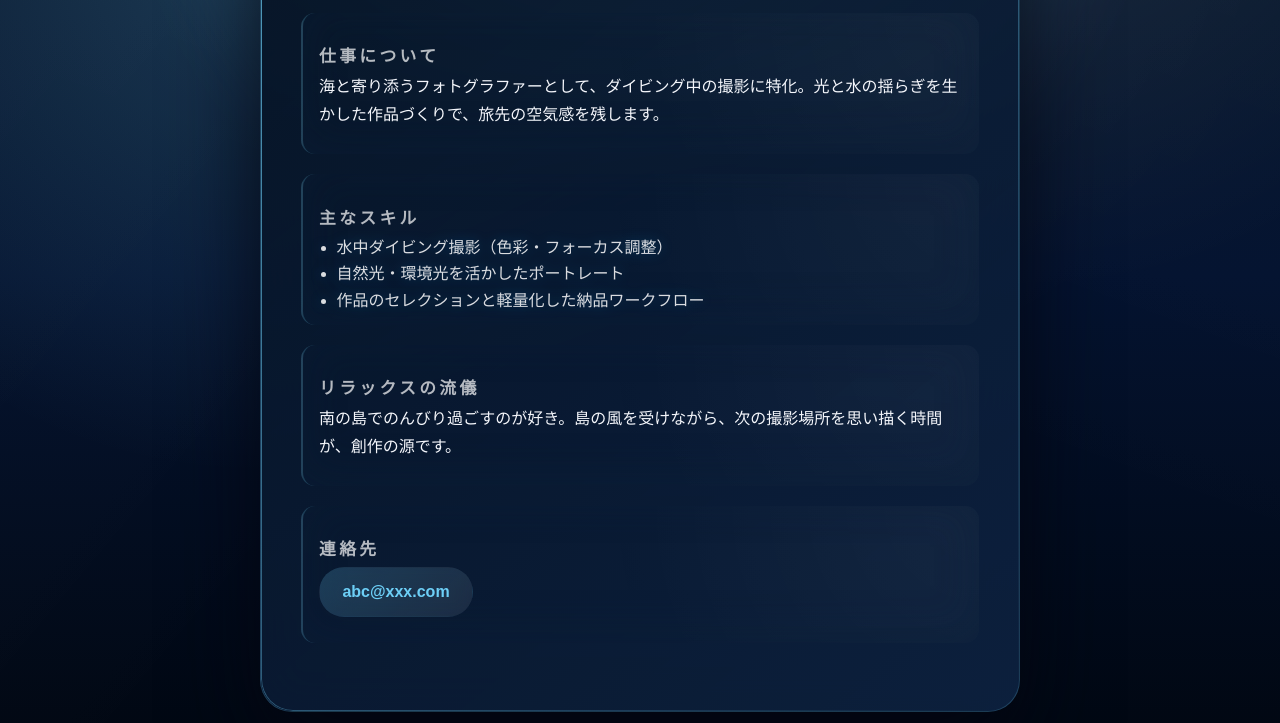
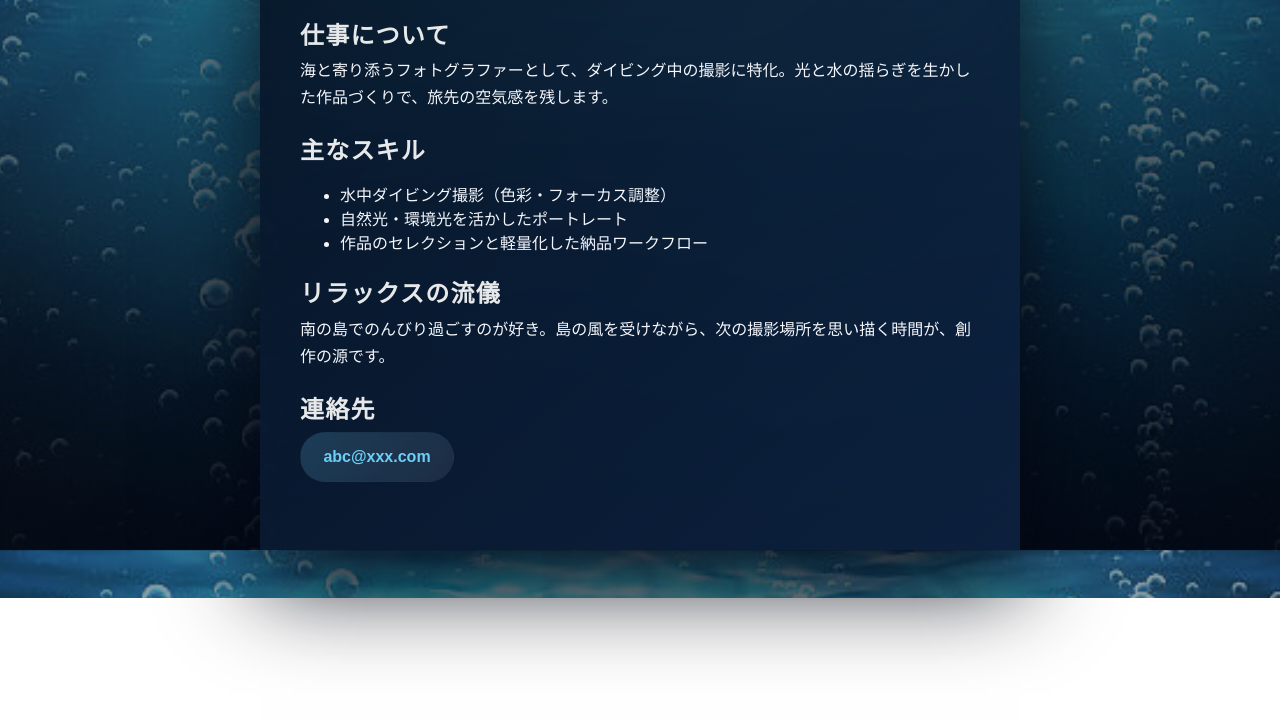
Before and after one commit to Yuka-Saito-N/my-site, a website: page index.html in a window 1280 px wide. Shown: the part 250-973 px from the top of the page. After the commit the page ends 848 px from the top, so only its background shows below. Drawn offline with Linux system fonts and the light colour scheme.

Commit message:
Refine ocean layout

```diff
--- a/styles.css
+++ b/styles.css
@@ -18,7 +18,8 @@ body {
   background:
     radial-gradient(circle at 20% 20%, rgba(109, 207, 246, 0.18), transparent 40%),
     radial-gradient(circle at 80% 0%, rgba(255, 255, 255, 0.08), transparent 38%),
-    linear-gradient(180deg, #071829 0%, #03122f 52%, #010711 100%);
+    linear-gradient(180deg, rgba(7, 17, 34, 0.4), rgba(3, 7, 17, 0.9)),
+    url("awa.jpg") center/cover fixed;
   color: var(--text);
   padding: 2rem 1rem 3rem;
   position: relative;
@@ -54,28 +55,13 @@ main {
   margin: 0 auto;
   padding: 3rem 2.5rem;
   background: linear-gradient(140deg, rgba(5, 17, 33, 0.95), rgba(14, 36, 68, 0.85));
-  border-radius: 32px;
-  border: 1px solid rgba(109, 207, 246, 0.2);
+  border-radius: 0;
+  border: none;
   box-shadow: 0 35px 90px rgba(3, 6, 17, 0.9);
   backdrop-filter: blur(24px);
   text-align: left;
   overflow: hidden;
   z-index: 1;
-}
-
-main::before {
-  content: "";
-  position: absolute;
-  inset: 0;
-  border-radius: inherit;
-  padding: 1px;
-  background: linear-gradient(135deg, rgba(109, 207, 246, 0.8), rgba(255, 255, 255, 0));
-  mask:
-    linear-gradient(#fff 0 0) content-box,
-    linear-gradient(#fff 0 0);
-  mask-composite: exclude;
-  -webkit-mask-composite: destination-out;
-  pointer-events: none;
 }
 
 @keyframes float {
@@ -119,6 +105,7 @@ h1 {
   margin: 0 0 0.9rem;
   font-size: clamp(2.3rem, 5vw, 3rem);
   line-height: 1.2;
+  font-weight: 700;
 }
 
 .lede {
@@ -128,33 +115,20 @@ h1 {
 
 section {
   margin-bottom: 1.25rem;
-  padding-left: 0.5rem;
-  border-left: 2px solid rgba(109, 207, 246, 0.2);
-  background: radial-gradient(circle at top right, rgba(255, 255, 255, 0.04), transparent 55%);
-  border-radius: 14px;
-  padding: 0.65rem 0.75rem 0.65rem 1rem;
-  box-shadow: inset 0 -8px 40px rgba(10, 32, 56, 0.45);
 }
 
 h2 {
   margin: 1.25rem 0 0.4rem;
-  font-size: 1.05rem;
-  letter-spacing: 0.2em;
-  text-transform: uppercase;
-  color: rgba(255, 255, 255, 0.7);
+  font-size: 1.5rem;
+  letter-spacing: 0.05em;
+  text-transform: none;
+  color: rgba(255, 255, 255, 0.9);
+  font-weight: 700;
 }
 
 p {
   margin: 0 0 1rem;
   line-height: 1.7;
-}
-
-ul {
-  padding-left: 1.1rem;
-  margin: 0;
-  line-height: 1.65;
-  color: rgba(255, 255, 255, 0.85);
-  filter: drop-shadow(0 0 6px rgba(0, 120, 190, 0.4));
 }
 
 a {
```
